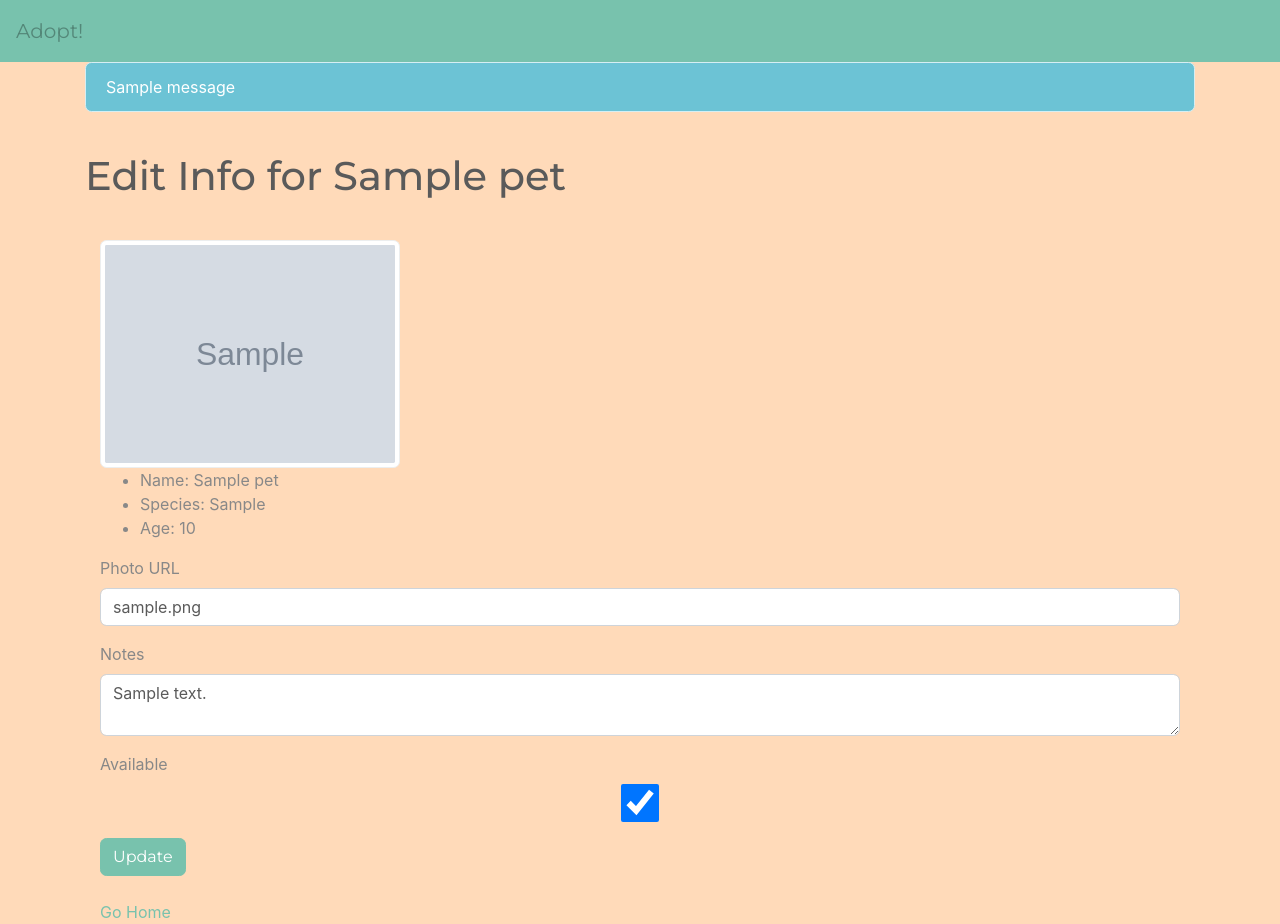
After one commit to maxhirtens/flask-adoption-agency, a Flask app: page /1 in a window 1280 px wide. The commit adds this page. Run offline with Flask 3, Linux system fonts and the light colour scheme; tables that the repository leaves empty hold one stand-in row (values such as "Sample post"); grey boxes marked "Sample" are stand-in pictures; one stand-in notice (Sample message) is shown.

Commit message:
part 1 done

```diff
--- a/app.py
+++ b/app.py
@@ -5,7 +5,7 @@ from flask import Flask, url_for, render_template, redirect, flash, jsonify
 from flask_debugtoolbar import DebugToolbarExtension
 
 from models import db, connect_db, Pet
-from forms import AddPetForm
+from forms import AddPetForm, EditPetForm
 
 app = Flask(__name__)
 app.app_context().push()
@@ -36,6 +36,27 @@ def add_pet():
   form = AddPetForm()
 
   if form.validate_on_submit():
+    new_pet = Pet(name=form.name.data, species=form.species.data, age=form.age.data, photo_url=form.photo_url.data, notes=form.notes.data)
+    db.session.add(new_pet)
+    db.session.commit()
     return redirect('/')
   else:
     return render_template('addpet.html', form=form)
+
+@app.route('/<int:pet_id>', methods=['GET', 'POST'])
+def edit_pet(pet_id):
+  '''Update pet info.'''
+
+  pet = Pet.query.get_or_404(pet_id)
+  form = EditPetForm(obj=pet)
+
+  if form.validate_on_submit():
+    pet.notes = form.notes.data
+    pet.available = form.available.data
+    pet.photo_url = form.photo_url.data
+    db.session.commit()
+    flash(f'{pet.name} availability updated!')
+    return redirect('/')
+
+  else:
+    return render_template('editpet.html', pet=pet, form=form)
--- a/forms.py
+++ b/forms.py
@@ -6,8 +6,15 @@ from wtforms.validators import InputRequired, Length, NumberRange, URL, Optional
 
 class AddPetForm(FlaskForm):
   '''Easy form to add pets.'''
-  name = StringField('Pet Name', validators=[InputRequired()]),
-  species = StringField('Species'),
-  photo_url = StringField('Photo URL'),
-  age = IntegerField('Age'),
-  notes = TextAreaField('Notes')
+  name = StringField('Pet Name', validators=[InputRequired()])
+  species = SelectField('Species', choices=[("cat", "Cat"), ("dog", "Dog"), ("porcupine", "Porcupine")])
+  photo_url = StringField('Photo URL', validators=[Optional(), URL()])
+  age = IntegerField('Age', validators=[Optional(), NumberRange(min=0, max=30)])
+  notes = TextAreaField('Notes', validators=[Optional()])
+
+
+class EditPetForm(FlaskForm):
+  '''Form to edit pet info.'''
+  photo_url = StringField('Photo URL', validators=[Optional(), URL()])
+  notes = TextAreaField('Notes', validators=[Optional()])
+  available = BooleanField('Available', default=True)
--- a/seed.sql
+++ b/seed.sql
@@ -21,5 +21,4 @@ INSERT INTO pets
 VALUES
   ('Woofly', 'dog', 'https://hips.hearstapps.com/hmg-prod.s3.amazonaws.com/images/golden-retriever-royalty-free-image-506756303-1560962726.jpg', 3, 'Incredibly adorable.', 't'),
   ('Porchetta', 'porcupine', 'http://kids.sandiegozoo.org/sites/default/files/2017-12/porcupine-incisors.jpg', 4, 'Somewhat spiky!', 't'),
-  ('Snargle', 'cat', 'https://www.catster.com/wp-content/uploads/2017/08/A-fluffy-cat-looking-funny-surprised-or-concerned.jpg', null, null, 't'),
-  ('Dr. Claw', 'cat', null, null, null, 't');
+  ('Snargle', 'cat', 'https://www.catster.com/wp-content/uploads/2017/08/A-fluffy-cat-looking-funny-surprised-or-concerned.jpg', null, null, 't');
--- a/static/app.css
+++ b/static/app.css
@@ -1,3 +1,11 @@
 body  {
   background-color: peachpuff;
 }
+
+img {
+  max-width: 200px;
+}
+
+h1, h2 {
+  margin: 1em 0;
+}
--- a/templates/addpet.html
+++ b/templates/addpet.html
@@ -4,10 +4,11 @@
   {{ form.hidden_tag() }} {% for field in form if field.widget.input_type
   !='hidden'%}
 
-  <div class="form-group">{{field.label}} {{field(class='form-control')}}</div>
+  <div class="form-group">{{field.label}} {{field(class_='form-control')}}</div>
+  {% endfor %}
   <button class="btn btn-primary" type="submit">Add</button>
 </form>
-{% endfor %}
+
 <br />
 <a href="/">Go Home</a>
 {% endblock %}
--- a/templates/base.html
+++ b/templates/base.html
@@ -8,13 +8,17 @@
       rel="stylesheet"
       href="https://bootswatch.com/4/minty/bootstrap.min.css"
     />
-    <link rel="stylesheet" href="/static/app.css" />
+    <link rel="stylesheet" href="static/app.css" />
     <title>Adopt a Pet!</title>
   </head>
   <body>
     <nav class="navbar navbar-expand-lg navbar-light bg-primary">
       <a class="navbar-brand navbar-text" href="/">Adopt!</a>
     </nav>
-    <div class="container">{% block content %} {% endblock %}</div>
+    <div class="container">
+      {% for msg in get_flashed_messages() %}
+      <div class="alert alert-info">{{msg}}</div>
+      {% endfor %} {% block content %} {% endblock %}
+    </div>
   </body>
 </html>
--- /dev/null
+++ b/templates/editpet.html
@@ -0,0 +1,30 @@
+{% extends 'base.html' %} {% block content %}
+<h1>Edit Info for {{pet.name}}</h1>
+<div class="container">
+  <img
+    class="img-thumbnail"
+    width="300"
+    src="{{pet.photo_url}}"
+    alt="Pet photo"
+  />
+  <ul>
+    <li>Name: {{pet.name}}</li>
+    <li>Species: {{pet.species}}</li>
+    <li>Age: {{pet.age}}</li>
+  </ul>
+
+  <form method="POST">
+    {{ form.hidden_tag() }} {% for field in form if field.widget.input_type
+    !='hidden'%}
+
+    <div class="form-group">
+      {{field.label}} {{field(class_='form-control')}}
+    </div>
+    {% endfor %}
+    <button class="btn btn-primary" type="submit">Update</button>
+  </form>
+  <br />
+  <a href="/">Go Home</a>
+</div>
+
+{% endblock %}
--- a/templates/petlist.html
+++ b/templates/petlist.html
@@ -4,7 +4,7 @@
   {% for pet in pets %}
   <div class="col-3">
     <img class="img-thumbnail" src="{{pet.photo_url}}" alt="Pet Photo" />
-    <a href="">{{pet.name}}</a>
+    <a href="/{{pet.id}}">{{pet.name}}</a>
     {% if pet.available %} <i><strong>Available. Adopt Me!</strong></i> {% endif
     %}
   </div>
```
Also changed, not shown: models.py (+7 -1 lines).
